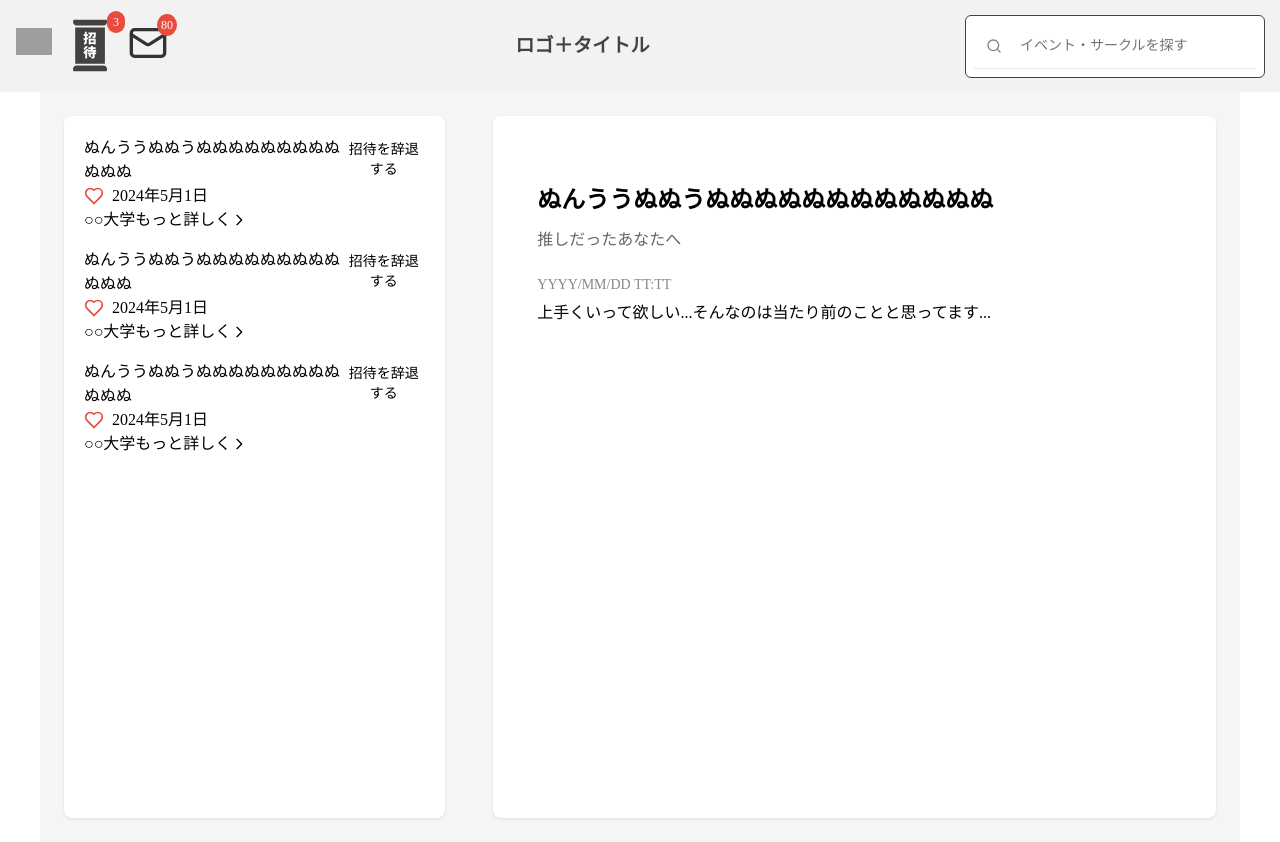
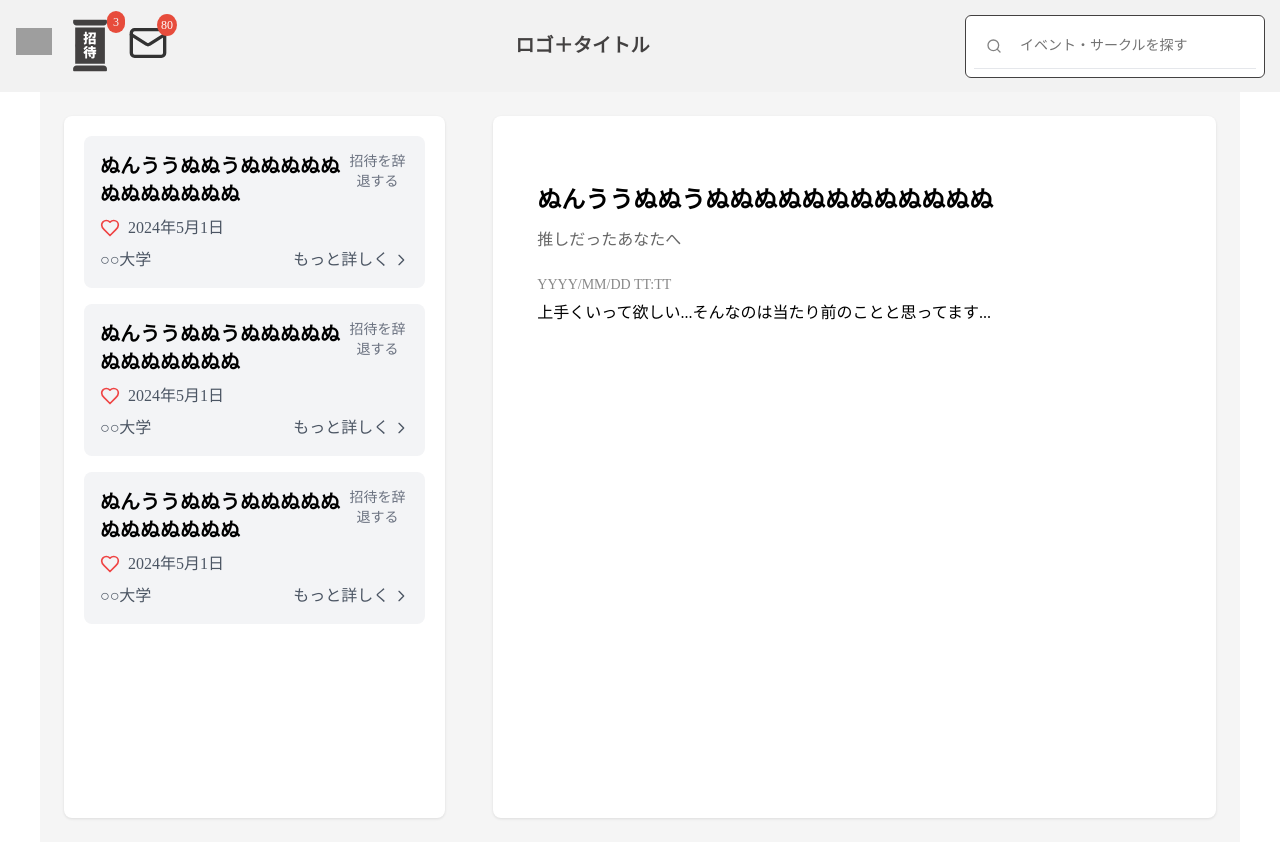
Before and after one commit to jphacks/os_2403, a Next.js app in the folder client/: page /invite/user in a window 1280 px wide. Built offline with nearby package versions, Linux system fonts and the light colour scheme; grey boxes are pictures that could not be loaded.

Commit message:
完成した

```diff
--- /dev/null
+++ b/client/src/feature/Invite/components/Invite.scss
@@ -0,0 +1,89 @@
+.invite-container {
+    max-width: 24rem; /* 384px */
+    background-color: #f3f4f6; /* Tailwind の gray-100 */
+    border-radius: 0.5rem; /* 8px */
+    padding: 1rem; /* 16px */
+  }
+
+  .invite-content {
+    display: flex;
+    gap: 1rem; /* 16px */
+  }
+
+  .invite-details {
+    flex: 1;
+    display: flex;
+    flex-direction: column;
+  }
+
+  .invite-header {
+    display: flex;
+    justify-content: space-between;
+    align-items: flex-start;
+    margin-bottom: 0.5rem; /* 8px */
+  }
+
+  .invite-title {
+    font-size: 1.25rem; /* 20px */
+    line-height: 1.75rem; /* 28px */
+    font-weight: bold;
+  }
+
+  .decline-button {
+    font-size: 0.875rem; /* 14px */
+    line-height: 1.25rem; /* 20px */
+    color: #6b7280; /* Tailwind の gray-500 */
+    background: none;
+    border: none;
+    cursor: pointer;
+    padding: 0;
+  }
+
+  .decline-button:hover {
+    color: #374151; /* Tailwind の gray-700 */
+  }
+
+  .invite-date {
+    display: flex;
+    align-items: center;
+    gap: 0.5rem; /* 8px */
+    margin-bottom: 0.5rem; /* 8px */
+  }
+
+  .heart-icon {
+    color: #ef4444; /* Tailwind の red-500 */
+  }
+
+  .date-text {
+    color: #4b5563; /* Tailwind の gray-600 */
+  }
+
+  .invite-footer {
+    display: flex;
+    justify-content: space-between;
+    align-items: center;
+  }
+
+  .university-text {
+    color: #4b5563; /* Tailwind の gray-600 */
+  }
+
+  .view-detail-button {
+    display: flex;
+    align-items: center;
+    color: #4b5563; /* Tailwind の gray-600 */
+    background: none;
+    border: none;
+    cursor: pointer;
+    padding: 0;
+  }
+
+  .view-detail-button:hover {
+    color: #1f2937; /* Tailwind の gray-800 */
+  }
+
+  .chevron-icon {
+    width: 1rem; /* 16px */
+    height: 1rem; /* 16px */
+    margin-left: 0.25rem; /* 4px */
+  }
--- a/client/src/feature/Invite/components/invite-one.tsx
+++ b/client/src/feature/Invite/components/invite-one.tsx
@@ -1,9 +1,10 @@
-'use client'
+'use client';
 
 import React from 'react';
 import { useAtom } from 'jotai';
 import { Heart } from 'lucide-react';
 import { declineInviteAtom } from '@/domain/inviteAtom';
+import './Invite.scss'; // SCSS ファイルをインポート
 
 interface InviteProps {
   id: string;
@@ -23,35 +24,35 @@ export const Invite = ({
   const [, declineInvite] = useAtom(declineInviteAtom);
 
   return (
-    <div className="max-w-sm bg-gray-100 rounded-lg p-4">
-      <div className="flex gap-4">
-        <div className="flex-1 flex flex-col">
-          <div className="flex justify-between items-start mb-2">
-            <h3 className="text-xl font-bold">{title}</h3>
+    <div className="invite-container">
+      <div className="invite-content">
+        <div className="invite-details">
+          <div className="invite-header">
+            <h3 className="invite-title">{title}</h3>
             <button
               type="button"
-              className="text-sm text-gray-500 hover:text-gray-700"
+              className="decline-button"
               onClick={() => declineInvite(id)}
             >
               招待を辞退する
             </button>
           </div>
 
-          <div className="flex items-center gap-2 mb-2">
-            <Heart className="text-red-500" size={20} />
-            <span className="text-gray-600">{date}</span>
+          <div className="invite-date">
+            <Heart className="heart-icon" size={20} />
+            <span className="date-text">{date}</span>
           </div>
 
-          <div className="flex justify-between items-center">
-            <span className="text-gray-600">{university}</span>
+          <div className="invite-footer">
+            <span className="university-text">{university}</span>
             <button
               type="button"
-              className="text-gray-600 hover:text-gray-800 flex items-center"
+              className="view-detail-button"
               onClick={onViewDetail}
             >
               もっと詳しく
               <svg
-                className="w-4 h-4 ml-1"
+                className="chevron-icon"
                 fill="none"
                 stroke="currentColor"
                 viewBox="0 0 24 24"
--- a/client/src/feature/Invite/index.tsx
+++ b/client/src/feature/Invite/index.tsx
@@ -1,4 +1,3 @@
-// app/features/Invite/index.tsx
 'use client'
 
 import { useAtom } from 'jotai';
@@ -31,7 +30,6 @@ export function Invite() {
         date: '2024年5月1日',
         university: '○○大学',
       },
-      // 招待データ
     ]);
   }, [setInvites]);
 
```
